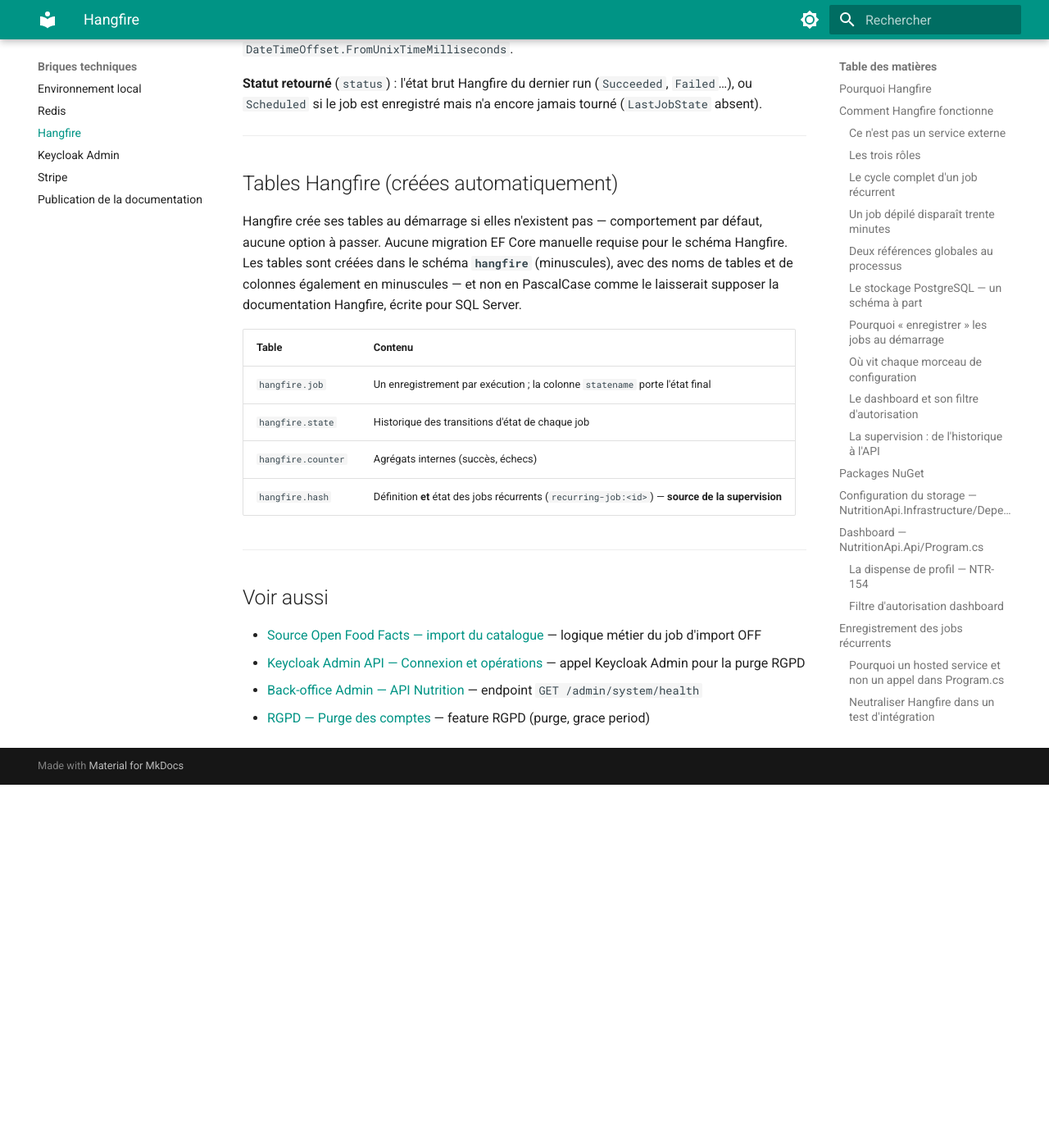
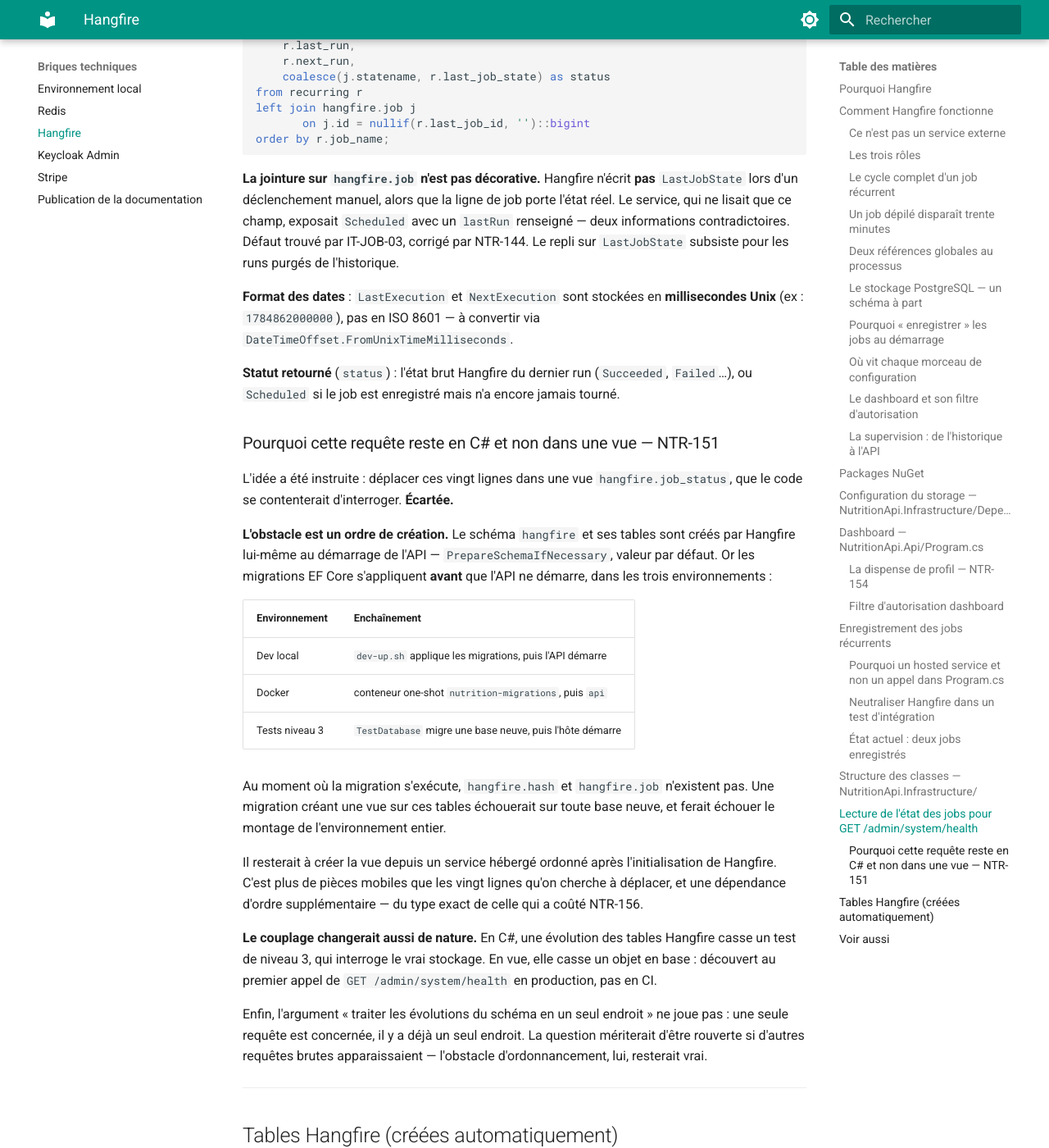
Before and after one commit to MGNetworking/docs-nutrition, an MkDocs documentation site: the page built from pages/backend/briques/hangfire.md, in a window 1280 px wide and 1400 px high, scrolled down 11034 px. Shown: the whole window at 82% size. Built offline with MkDocs 1.6.1 and Material for MkDocs 9.7.7, drawn with Linux system fonts in a browser that asks for light colours; before the commit the page ends 11991 px from its top, so only the background shows below that; some of the changed text lies outside the part shown.

Commit message:
docs(briques): ecarter la vue de supervision et corriger le SQL affiche #NTR-151
NTR-151 demandait d instruire le deplacement de la requete de supervision vers
une vue en base. Ecartee, et le motif est consigne dans la fiche plutot que
laisse dans le ticket : la question reviendra.

L obstacle est un ordre de creation. Le schema hangfire et ses tables sont crees
par Hangfire au demarrage de l API, tandis que les migrations EF Core
s appliquent avant, dans les trois environnements -- dev-up.sh, conteneur
one-shot en docker, TestDatabase au niveau 3. Au moment ou la migration
s execute, hangfire.hash et hangfire.job n existent pas : une migration creant
une vue sur ces tables echouerait sur toute base neuve.

Restait a creer la vue depuis un service hebergé ordonne apres l initialisation
de Hangfire -- plus de pieces mobiles que les vingt lignes a deplacer, et une
dependance d ordre supplementaire, du type exact de celle qui a coute NTR-156.

Le couplage changerait aussi de nature : en C#, une evolution des tables
Hangfire casse un test de niveau 3 ; en vue, elle casse un objet en base,
decouvert au premier appel en production.

Corrige au passage : le bloc SQL de la fiche etait perime. Il montrait
LastJobState comme source directe du statut, sans la jointure sur hangfire.job
ni le coalesce -- les deux ajoutes par NTR-144, dont il annulait donc l
explication. Le motif de la jointure est desormais ecrit sous le bloc.

Co-Authored-By: Claude Opus 5 <noreply@anthropic.com>

````diff
--- a/pages/backend/briques/hangfire.md
+++ b/pages/backend/briques/hangfire.md
@@ -375,22 +375,70 @@ qui ne donne ni la prochaine exécution ni la liste des jobs planifiés.
 `JobMonitoringService` interroge donc `hangfire.hash` directement (via Npgsql) :
 
 ```sql
+with recurring as (
+    select
+        substring(key from 'recurring-job:(.*)')          as job_name,
+        max(value) filter (where field = 'LastExecution') as last_run,
+        max(value) filter (where field = 'NextExecution') as next_run,
+        max(value) filter (where field = 'LastJobState')  as last_job_state,
+        max(value) filter (where field = 'LastJobId')     as last_job_id
+    from hangfire.hash
+    where key like 'recurring-job:%'
+    group by key
+)
 select
-    substring(key from 'recurring-job:(.*)')          as job_name,
-    max(value) filter (where field = 'LastExecution') as last_run,
-    max(value) filter (where field = 'NextExecution') as next_run,
-    max(value) filter (where field = 'LastJobState')  as status
-from hangfire.hash
-where key like 'recurring-job:%'
-group by key
-order by job_name;
+    r.job_name,
+    r.last_run,
+    r.next_run,
+    coalesce(j.statename, r.last_job_state) as status
+from recurring r
+left join hangfire.job j
+       on j.id = nullif(r.last_job_id, '')::bigint
+order by r.job_name;
 ```
+
+**La jointure sur `hangfire.job` n'est pas décorative.** Hangfire n'écrit **pas** `LastJobState` lors
+d'un déclenchement manuel, alors que la ligne de job porte l'état réel. Le service, qui ne lisait que
+ce champ, exposait `Scheduled` avec un `lastRun` renseigné — deux informations contradictoires.
+Défaut trouvé par IT-JOB-03, corrigé par NTR-144. Le repli sur `LastJobState` subsiste pour les runs
+purgés de l'historique.
 
 **Format des dates** : `LastExecution` et `NextExecution` sont stockées en **millisecondes Unix**
 (ex : `1784862000000`), pas en ISO 8601 — à convertir via `DateTimeOffset.FromUnixTimeMilliseconds`.
 
 **Statut retourné** (`status`) : l'état brut Hangfire du dernier run (`Succeeded`, `Failed`…),
-ou `Scheduled` si le job est enregistré mais n'a encore jamais tourné (`LastJobState` absent).
+ou `Scheduled` si le job est enregistré mais n'a encore jamais tourné.
+
+### Pourquoi cette requête reste en C# et non dans une vue — NTR-151
+
+L'idée a été instruite : déplacer ces vingt lignes dans une vue `hangfire.job_status`, que le code se
+contenterait d'interroger. **Écartée.**
+
+**L'obstacle est un ordre de création.** Le schéma `hangfire` et ses tables sont créés par Hangfire
+lui-même au démarrage de l'API — `PrepareSchemaIfNecessary`, valeur par défaut. Or les migrations EF
+Core s'appliquent **avant** que l'API ne démarre, dans les trois environnements :
+
+| Environnement | Enchaînement |
+|---|---|
+| Dev local | `dev-up.sh` applique les migrations, puis l'API démarre |
+| Docker | conteneur one-shot `nutrition-migrations`, puis `api` |
+| Tests niveau 3 | `TestDatabase` migre une base neuve, puis l'hôte démarre |
+
+Au moment où la migration s'exécute, `hangfire.hash` et `hangfire.job` n'existent pas. Une migration
+créant une vue sur ces tables échouerait sur toute base neuve, et ferait échouer le montage de
+l'environnement entier.
+
+Il resterait à créer la vue depuis un service hébergé ordonné après l'initialisation de Hangfire.
+C'est plus de pièces mobiles que les vingt lignes qu'on cherche à déplacer, et une dépendance d'ordre
+supplémentaire — du type exact de celle qui a coûté NTR-156.
+
+**Le couplage changerait aussi de nature.** En C#, une évolution des tables Hangfire casse un test de
+niveau 3, qui interroge le vrai stockage. En vue, elle casse un objet en base : découvert au premier
+appel de `GET /admin/system/health` en production, pas en CI.
+
+Enfin, l'argument « traiter les évolutions du schéma en un seul endroit » ne joue pas : une seule
+requête est concernée, il y a déjà un seul endroit. La question mériterait d'être rouverte si
+d'autres requêtes brutes apparaissaient — l'obstacle d'ordonnancement, lui, resterait vrai.
 
 ---
 
````
